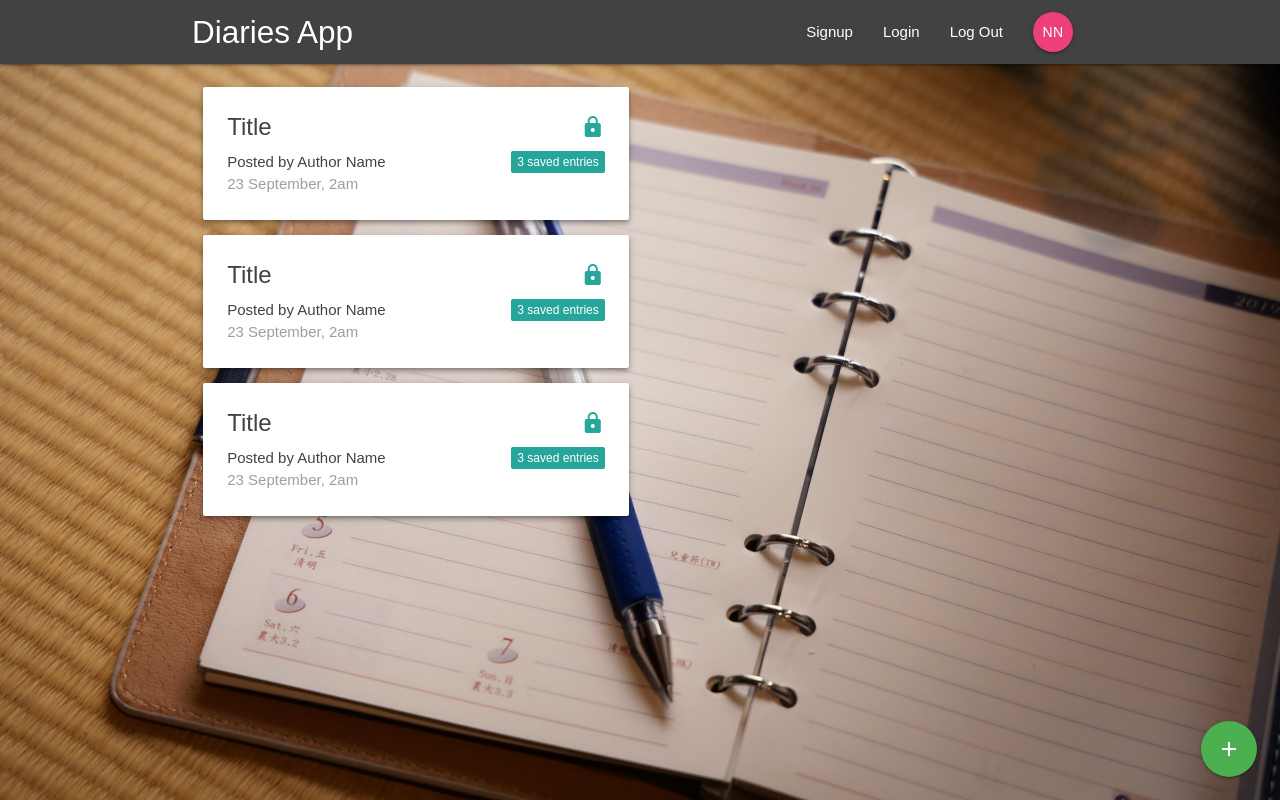
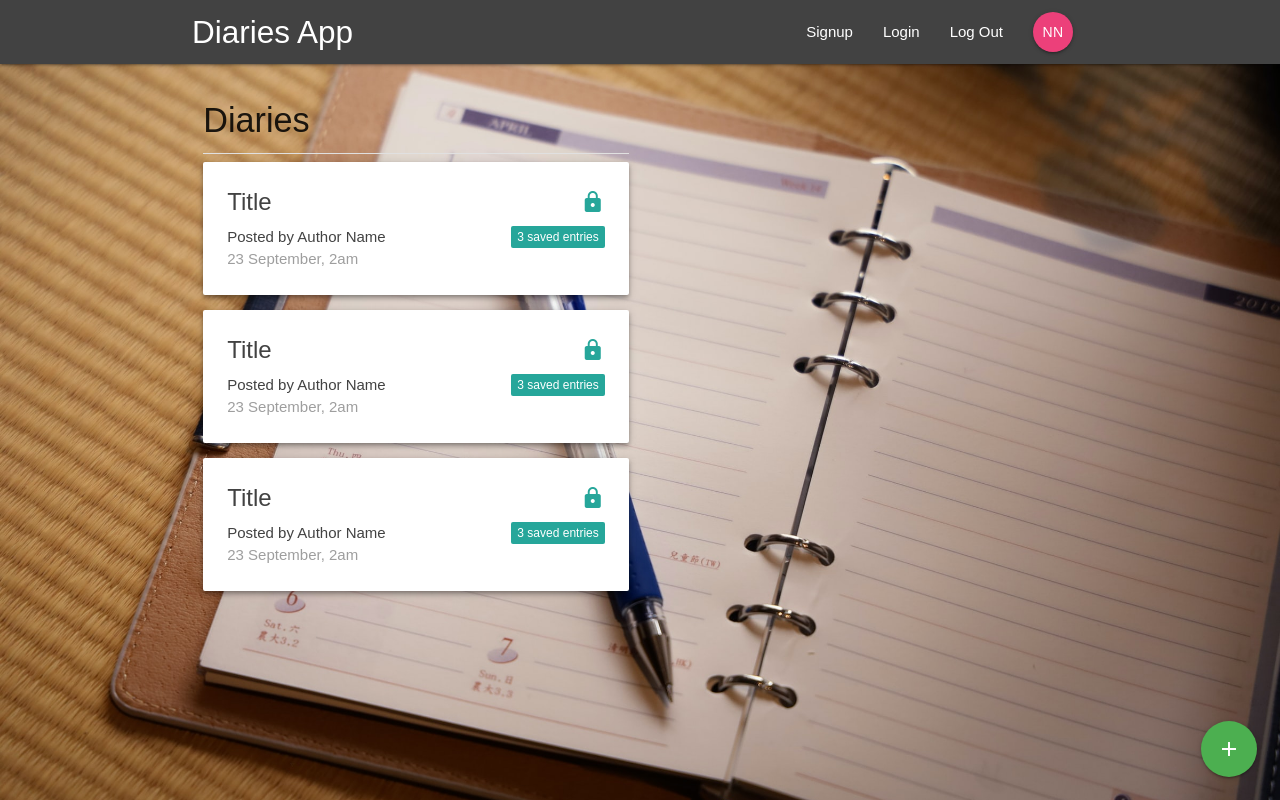
Before and after one commit to developer-junaid/Diaries-Manager-App, a React (Create React App) app: page / in a window 1280 px wide. Built offline with nearby package versions, Linux system fonts and the light colour scheme.

Commit message:
Added diaries heading to DiariesList

```diff
--- a/src/components/diaries/DiariesList.js
+++ b/src/components/diaries/DiariesList.js
@@ -5,16 +5,20 @@ import { Link } from "react-router-dom";
 const DiariesList = () => {
   return (
     <div className="project-list section">
+      <h4>Diaries</h4>
+
+      <div class="divider"></div>
+
       <DiarySummary />
       <DiarySummary />
       <DiarySummary />
-      <div class="fixed-action-btn">
+      <div className="fixed-action-btn">
         <Link
           title="add diary"
-          class="btn-floating btn-large waves-effect waves-light green"
+          className="btn-floating btn-large  waves-effect hoverable waves-light green"
           to="/create_diary"
         >
-          <i class="material-icons">add</i>
+          <i className="material-icons">add</i>
         </Link>
       </div>
     </div>
--- a/src/components/diaries/DiarySummary.js
+++ b/src/components/diaries/DiarySummary.js
@@ -2,7 +2,7 @@ import React from "react";
 
 const DiarySummary = () => {
   return (
-    <div className="card z-depth-2 project-summary">
+    <div className="card hoverable z-depth-2 project-summary">
       <div className="card-content grey-text text-darken-3">
         <div className="card-title">
           Title
--- a/src/index.css
+++ b/src/index.css
@@ -28,3 +28,7 @@ input[type="password"]:not(.browser-default):focus:not([readonly]) {
   border-color: #ec407a;
   box-shadow: none;
 }
+
+.project-summary {
+  cursor: pointer;
+}
```
